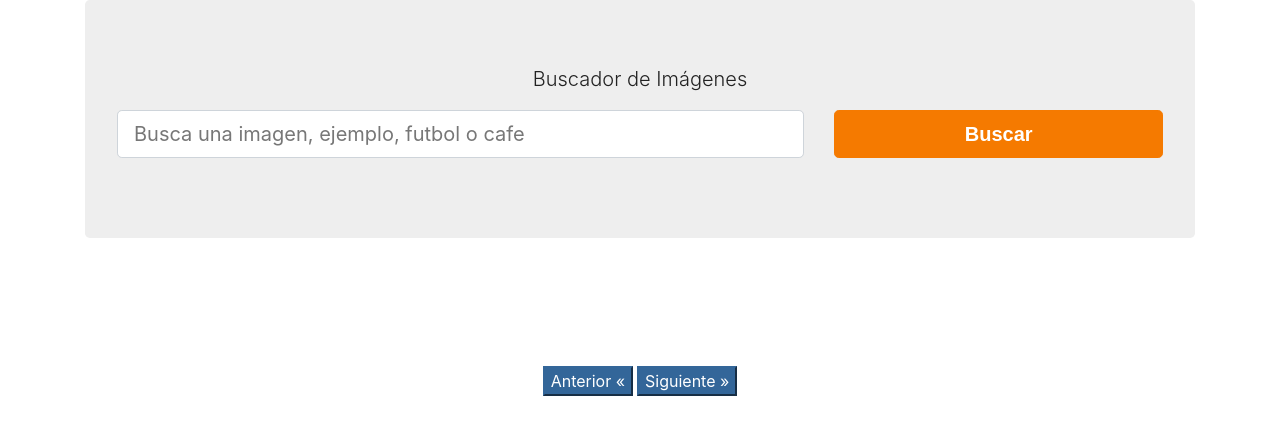
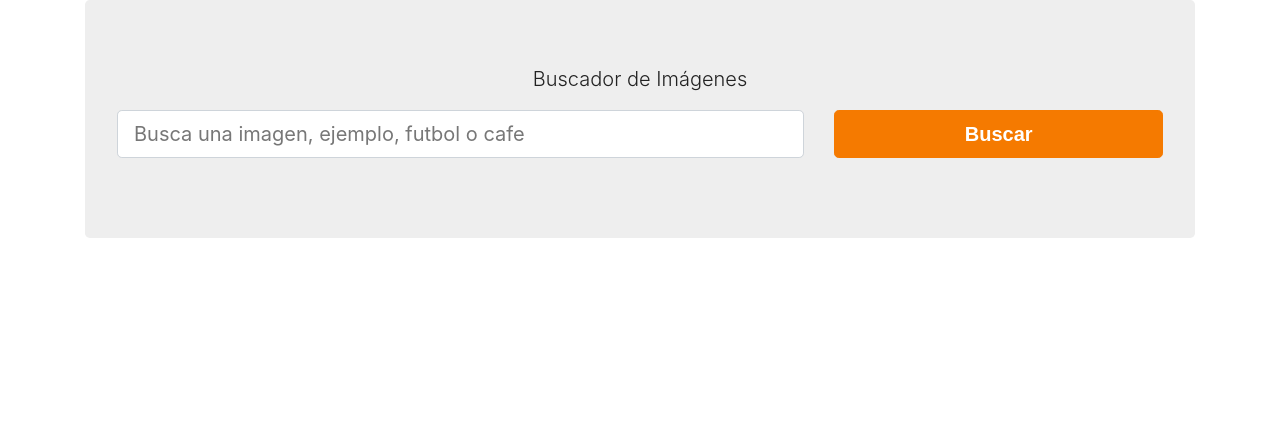
Before and after one commit to SantiagoAlvarze22/Buscador-imagenes-con-Pixabay-API, a React (Create React App) app: page / in a window 1280 px wide. Shown: the top 434 px of the page. Built offline with nearby package versions, Linux system fonts and the light colour scheme; a web font is replaced by a local one.

Commit message:
Ocultando botones del navegador

```diff
--- a/src/App.js
+++ b/src/App.js
@@ -17,7 +17,7 @@
       if (busqueda === '') return;
       const imagenesPorPagina = 30;
       const key = '16446448-e873075e505140534b72fb6b7';
-      const url = `https://pixabay.com/api/?key=${key}&q=${busqueda}&per_page=${imagenesPorPagina}`
+      const url = `https://pixabay.com/api/?key=${key}&q=${busqueda}&per_page=${imagenesPorPagina}&page=${paginaActual}`
 
       const respuesta = await axios.get(url);
 
@@ -25,13 +25,15 @@
 
       //calcular el total de paginas
       const calcularTotalPaginas = Math.ceil(respuesta.data.totalHits / imagenesPorPagina);
-
       setTotalPaginas(calcularTotalPaginas)
 
+      //Mover La pantalla hacia arriba
+      const jumbotron = document.querySelector('.jumbotron');
+      jumbotron.scrollIntoView({ behavior: 'smooth' })
 
     }
     consultarApi();
-  }, [busqueda])
+  }, [busqueda, paginaActual])
 
   //Definir la pagina anterior
   const paginaAnterior = () => {
@@ -66,16 +68,22 @@
         <ListadoImagenes
           imagenes={imagenes}
         />
+
+        {(paginaActual === 1) ? null :
           <button
             type="button"
             className="bbtn btn-info mr-1"
             onClick={paginaAnterior}
           >Anterior &laquo;</button>
+        }
+        {(paginaActual === totalPaginas) ? null :
           <button
             type="button"
             className="bbtn btn-info"
             onClick={paginaSiguiente}
           >Siguiente &raquo;</button>
+        }
+
       </div>
     </div>
   );
```
Lines whose indentation alone changed are shown as unchanged.
